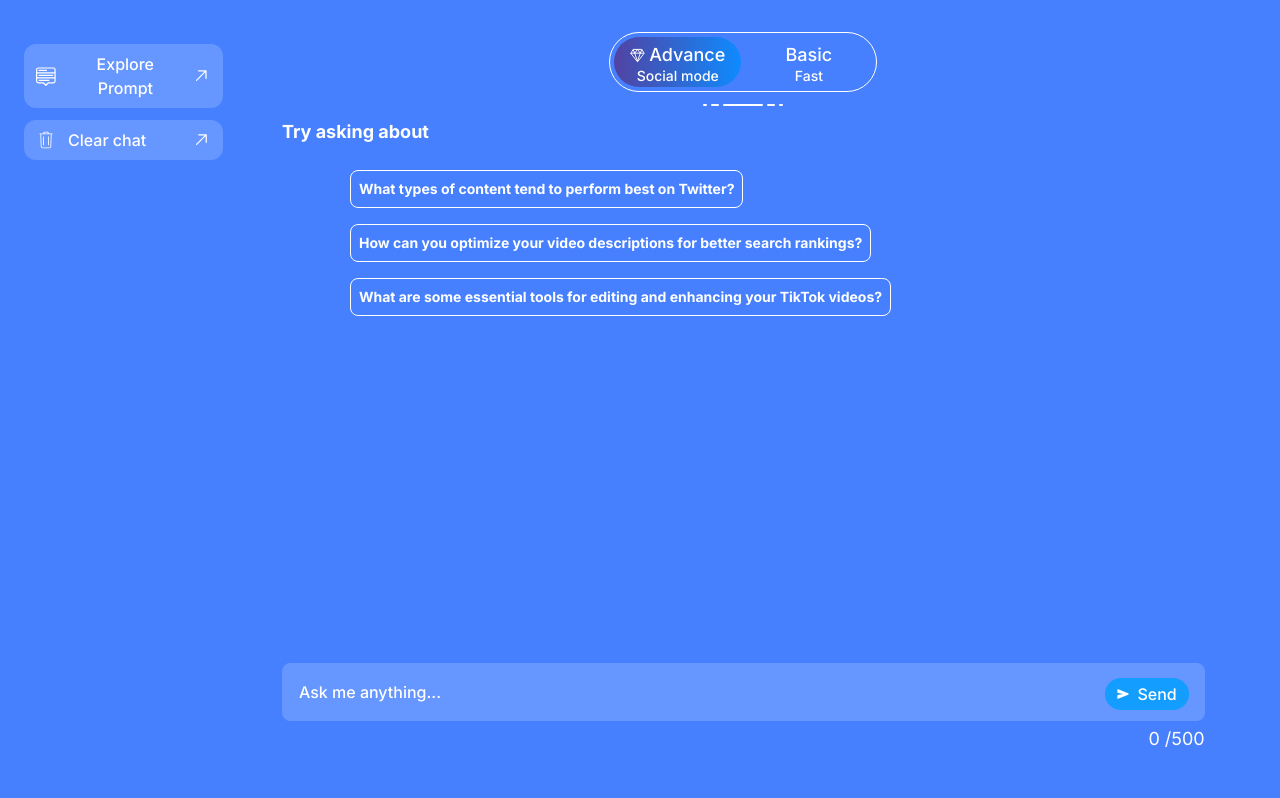
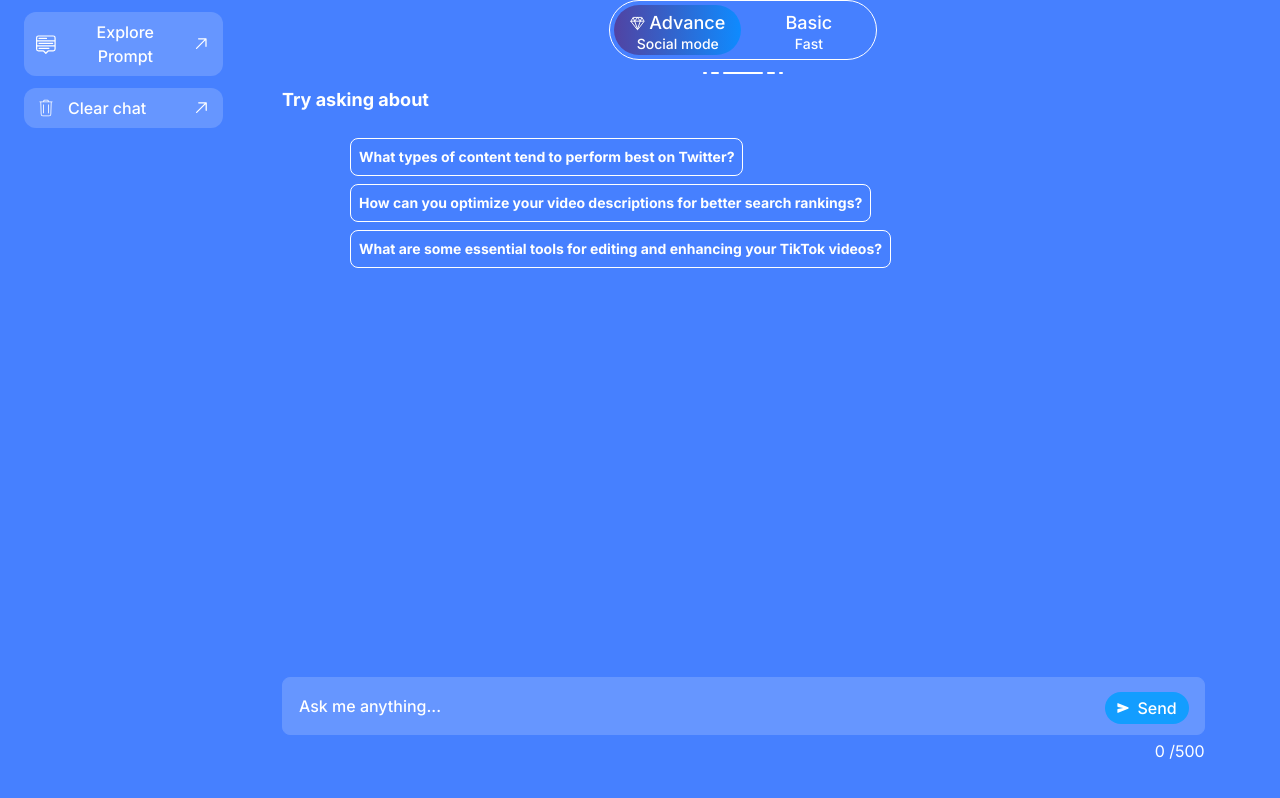
Before and after one commit to nguyentrieutien1/chat-gpt-client, a React (Create React App) app: page /#/ in a window 1280 px wide. Built offline with nearby package versions, Linux system fonts and the light colour scheme.

Commit message:
Fix space

```diff
--- a/src/components/message/Prompt.jsx
+++ b/src/components/message/Prompt.jsx
@@ -14,7 +14,7 @@ const Prompt = ({ type = "basic", handleReplaceValue = () => {}, oldQuestion })
             <p
             onClick={() => handleReplaceValue(prompt)}
               key={index}
-              className="my-2 inline text-[#878FA1] text-sm font-medium w-fit p-1 sm:p-2 border-[1px] border-white rounded-lg hover:border-white hover:text-gray-100 hover:cursor-pointer transition-all"
+              className="mt-2 inline text-[#878FA1] text-sm font-medium w-fit p-1 sm:p-2 border-[1px] border-white rounded-lg hover:border-white hover:text-gray-100 hover:cursor-pointer transition-all"
             >
               <div className="font-bold flex items-center justify-start gap-2 text-white">
                 {type !== "basic" && <IoDiamondOutline size={15} />}
--- a/src/layouts/ChatLayout.jsx
+++ b/src/layouts/ChatLayout.jsx
@@ -8,10 +8,10 @@ const ChatLayout = ({ children }) => {
   const [isShowSidebar, setIsShowSidebar] = useState(false);
   return (
     <div className="bg-[#4680ff] w-screen h-screen">
-      <div className="px-[3%] sm:px-6 pt-4 "><Menu setIsShowSidebar={setIsShowSidebar} /></div>
+      <div className="px-[3%] sm:px-6"><Menu setIsShowSidebar={setIsShowSidebar} /></div>
 
        {isShowSidebar && <SidebarModal setIsShowSidebar={setIsShowSidebar}/>}
-      <div className="px-[3%] sm:px-6 py-4 grid grid-cols-12 w-full mx-auto sm:gap-8 xl:gap-2 h-chat-form">
+      <div className="px-[3%] sm:px-6  grid grid-cols-12 w-full mx-auto sm:gap-8 xl:gap-2 h-chat-form">
 
         <div className="hidden  lg:col-span-3 xl:col-span-2 lg:block">
           <Sidebar width={"50%"}/>
--- a/src/page/ChatPage.jsx
+++ b/src/page/ChatPage.jsx
@@ -289,7 +289,7 @@ const ChatPage = () => {
     <div id="form_chat" className="relative h-full w-[90%] mx-auto">
       <div
         ref={messageContainer}
-        className="h-chat-message pb-6"
+        className="h-chat-message"
         style={{ overflowY: "scroll" }}
       >
         {conversions.length > 0 ? (
@@ -324,7 +324,7 @@ const ChatPage = () => {
         )}
       </div>
 
-      <div className="absolute bottom-0 left-0 right-0">
+      <div className="absolute bottom-[-10px] left-0 right-0">
         <form
           onSubmit={handleSubmit}
           className="relative pt-3 bg-[#4680ff] w-full"
@@ -346,7 +346,7 @@ const ChatPage = () => {
           </div>
         </form>
 
-        <p className="text-right mt-1 text-white text-lg">
+        <p className="text-right mt-1 text-white text-[13px] sm:text-[16px]">
           {value.length} /500
         </p>
         {/* <p className="text-center text-lg font-normal text-[#BBBCC1] mt-2">
--- a/tailwind.config.js
+++ b/tailwind.config.js
@@ -39,7 +39,7 @@ module.exports = {
                     "max-width": 'calc(100% - 64px)'
                 },
                 '.h-chat-message': {
-                    "height": 'calc(100vh - 172px)',
+                    "height": 'calc(100vh - 140px)',
                     "margin-bottom": "93px"
                 }
             };
```
